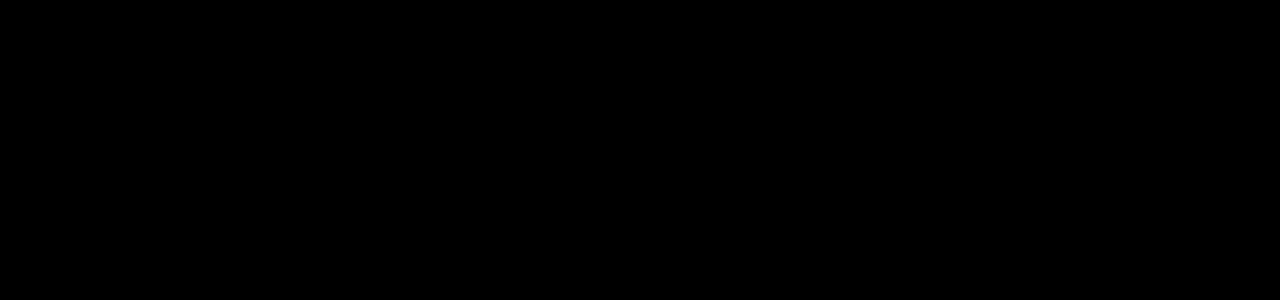
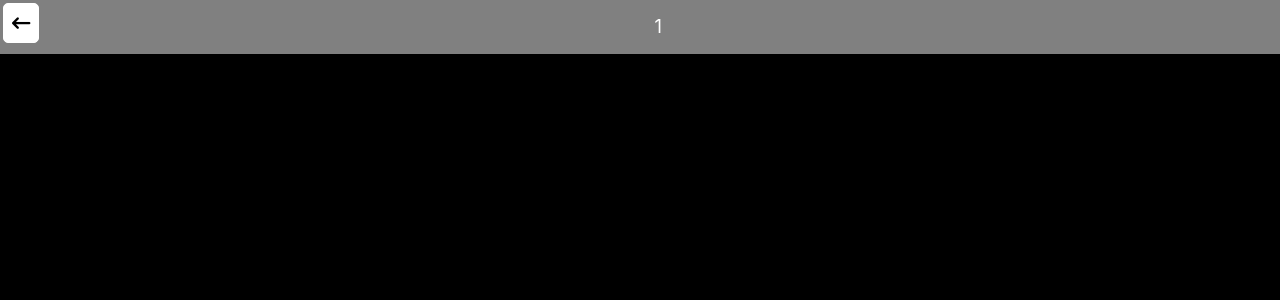
Before and after one commit to FabioVV/Elf-ink-reloaded, a React (Vite) app in the folder frontend/: page /task/1 in a window 1280 px wide. Before the commit this address had no page. Shown: the top 300 px of the page. Built offline with nearby package versions, Linux system fonts and the light colour scheme.

Commit message:
Add open task func, add task navbar with return func, remove content from main task table

```diff
--- a/frontend/src/App.jsx
+++ b/frontend/src/App.jsx
@@ -1,6 +1,8 @@
 import { Route, Routes } from 'react-router-dom'
 
 import Home from './pages/home'
+import Task from './components/Task'
+
 import Bus from './utils/Bus'
 
 window.flash = (message, type="success") => Bus.emit('flash', ({message, type}))
@@ -9,6 +11,7 @@
     return (
       <Routes>
         <Route path='/' Component={Home}/>
+        <Route path='/task/:id' Component={Task}/>
       </Routes>
     )
 }
--- a/frontend/src/components/CustomContextMenu.jsx
+++ b/frontend/src/components/CustomContextMenu.jsx
@@ -1,6 +1,6 @@
 import React, {useEffect} from 'react'
 
-function CustomContextMenu({ x, y, visible, onClose }) {
+function CustomContextMenu({ x, y, taskID, openTask, visible, onClose }) {
     if (!visible) return null;
 
     const style = {
@@ -15,13 +15,10 @@
         borderRadius: '8px',
     }
 
-
-
-
     return (
         <div style={style} onScroll={onclose}>
             <ul className='menu-ul'>
-                <li onClick={() => { alert('Action 1'); onClose(); }}>Open</li>
+                <li onClick={() => { openTask(taskID); onClose(); }}>Open</li>
                 <li onClick={() => { alert('Action 2'); onClose(); }}>Delete</li>
                 <hr />
                 <li onClick={() => { onClose() }}>Close</li>
--- a/frontend/src/components/DraggableItem.jsx
+++ b/frontend/src/components/DraggableItem.jsx
@@ -1,6 +1,6 @@
 import React, { useEffect, useState } from 'react';
 
-function DraggableItem({id, handleDrag, handleMenu, task}) {
+function DraggableItem({id, handleDrag, handleMenu, openTask, task}) {
     const [isDragging, setIsDragging] = useState(false)
 
     const handleDragStart = (e) => {
@@ -18,15 +18,16 @@
         onDragStart={handleDragStart}
         onDragEnd={handleDragEnd}
         onContextMenu={handleMenu}
+        onClick={() => {openTask(id)}}
 
         className='mural-item' id={id}>
             <div className='mural-item-title'>
               {task?.Name}
             </div>
 
-            <div className='mural-item-preview'>
+            {/* <div className='mural-item-preview'>
               {task?.Content}
-            </div>
+            </div> */}
 
             <div className='mural-item-time'>
                 <span>Tasks: 0</span>
--- a/frontend/src/components/Mural.jsx
+++ b/frontend/src/components/Mural.jsx
@@ -1,4 +1,5 @@
 import React, { useEffect, useState } from 'react';
+import { useNavigate } from "react-router-dom"
 
 import '../static/css/mural.css'
 
@@ -18,6 +19,9 @@
 
     const [menuPosition, setMenuPosition] = useState({ x: 0, y: 0 });
     const [menuVisible, setMenuVisible] = useState(false);
+    const [taskID, setTaskID] = useState('');
+
+    const navigate = useNavigate()
 
     const handleDrag = (e, fromStatus) =>{
         e.dataTransfer.setData("text", JSON.stringify({id: e.target.id, status: fromStatus}))
@@ -37,6 +41,10 @@
 
     const updateTask = (task) => {
         EventsEmit('update_task_status', task)
+    }
+
+    const openTask = (taskID) => {
+        navigate(`/task/${taskID}`)
     }
 
     const setupTasks = async () => {
@@ -59,6 +67,7 @@
         const scrollY = window.scrollY || window.pageYOffset;
 
         setMenuPosition({ x: e.clientX + scrollX, y: e.clientY + scrollY })
+        setTaskID(e.target.id)
         setMenuVisible(true)
     }
 
@@ -89,6 +98,7 @@
                         task={task}
                         handleDrag={handleDrag}
                         handleMenu={handleRightClickMenu}
+                        openTask={openTask}
                     >
                     </DraggableItem>
                 ))}
@@ -102,6 +112,7 @@
                         task={task}
                         handleDrag={handleDrag}
                         handleMenu={handleRightClickMenu}
+                        openTask={openTask}
 
                     >
                     </DraggableItem>
@@ -116,6 +127,7 @@
                         task={task}
                         handleDrag={handleDrag}
                         handleMenu={handleRightClickMenu}
+                        openTask={openTask}
 
                     >
                     </DraggableItem>
@@ -130,6 +142,8 @@
                         task={task}
                         handleDrag={handleDrag}
                         handleMenu={handleRightClickMenu}
+                        openTask={openTask}
+
                     >
                     </DraggableItem>
                 ))}
@@ -142,6 +156,9 @@
                 y={menuPosition.y}
                 visible={menuVisible}
                 onClose={handleCloseMenu}
+                taskID={taskID}
+                openTask={openTask}
+
             />
         </div>
     )
--- /dev/null
+++ b/frontend/src/components/Task.jsx
@@ -0,0 +1,27 @@
+import React from 'react'
+import { useParams } from 'react-router-dom'
+
+import TaskNavbar from './TaskNavbar'
+
+function Task() {
+    const { id } = useParams()
+
+    return (
+        <>
+            <TaskNavbar
+                task={id}
+            />
+            <div className='task-container'>
+                <div className='task-list'>
+
+                </div>
+
+                <div className='editor'>
+
+                </div>
+            </div>
+        </>
+    )
+}
+
+export default Task
--- /dev/null
+++ b/frontend/src/components/TaskNavbar.jsx
@@ -0,0 +1,26 @@
+import React from 'react'
+import { useNavigate } from 'react-router-dom'
+
+function TaskNavbar({task}) {
+    const navigate = useNavigate()
+
+    return (
+        <nav className='task-nav'>
+            <div className='task-nav-return'>
+                <button type='button' onClick={()=>{navigate('/')}}>
+                    <i className="fa-solid fa-arrow-left-long"></i>
+                </button>
+            </div>
+
+            <div className='task-nav-title'>
+                <span>{task}</span>
+            </div>
+
+            <div>
+
+            </div>
+        </nav>
+    )
+}
+
+export default TaskNavbar
--- a/frontend/src/main.jsx
+++ b/frontend/src/main.jsx
@@ -4,6 +4,7 @@
 
 import App from './App'
 
+import './static/css/task.css'
 import './static/css/flash.css'
 import './static/css/default.css'
 import './static/css/menu.css'
--- a/frontend/src/static/css/mural.css
+++ b/frontend/src/static/css/mural.css
@@ -29,7 +29,7 @@
     border-radius: 5px;
     border: 1px solid rgb(107, 107, 107);
     cursor: pointer;
-    height: 240px;
+    height: 140px;
 }
 
 .mural-content{
--- /dev/null
+++ b/frontend/src/static/css/task.css
@@ -0,0 +1,21 @@
+.task-nav{
+    display: flex;
+    flex-direction: row;
+    justify-content: space-between;
+    align-items: center;
+    text-align: center;
+    padding: 3px;
+    background-color: gray;
+}
+
+.task-nav-title{
+    text-align: center;
+    white-space: nowrap;
+    text-overflow: ellipsis;
+}
+
+.task-nav-return > button {
+    background-color: white !important;
+    color: black;
+    border-color: white;
+}
```
Also changed, not shown: 1 other file (tests, documents, lock files or other folders).
